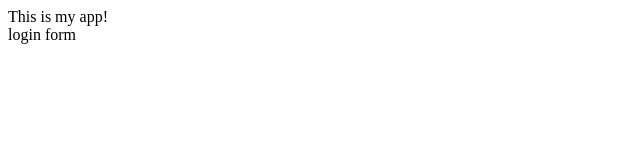
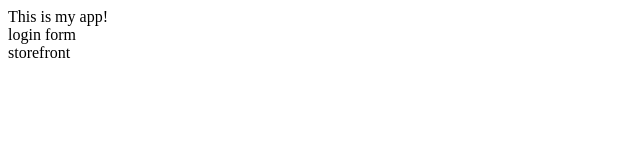
Before and after one commit to ameliaalex/myappsample, a plain HTML site: page index.html in a window 1280 px wide. Shown: the full height of the page, 0-640 px from the left. Drawn offline with Linux system fonts and the light colour scheme.

Commit message:
storefront

```diff
--- a/index.html
+++ b/index.html
@@ -3,5 +3,6 @@
 <title>myApp</title>
 </head>
 <body>This is my app!<br>
-login form</body>
+login form
+<br>storefront</body>
 </html>
```
Also changed, not shown: storefront.html (added).
